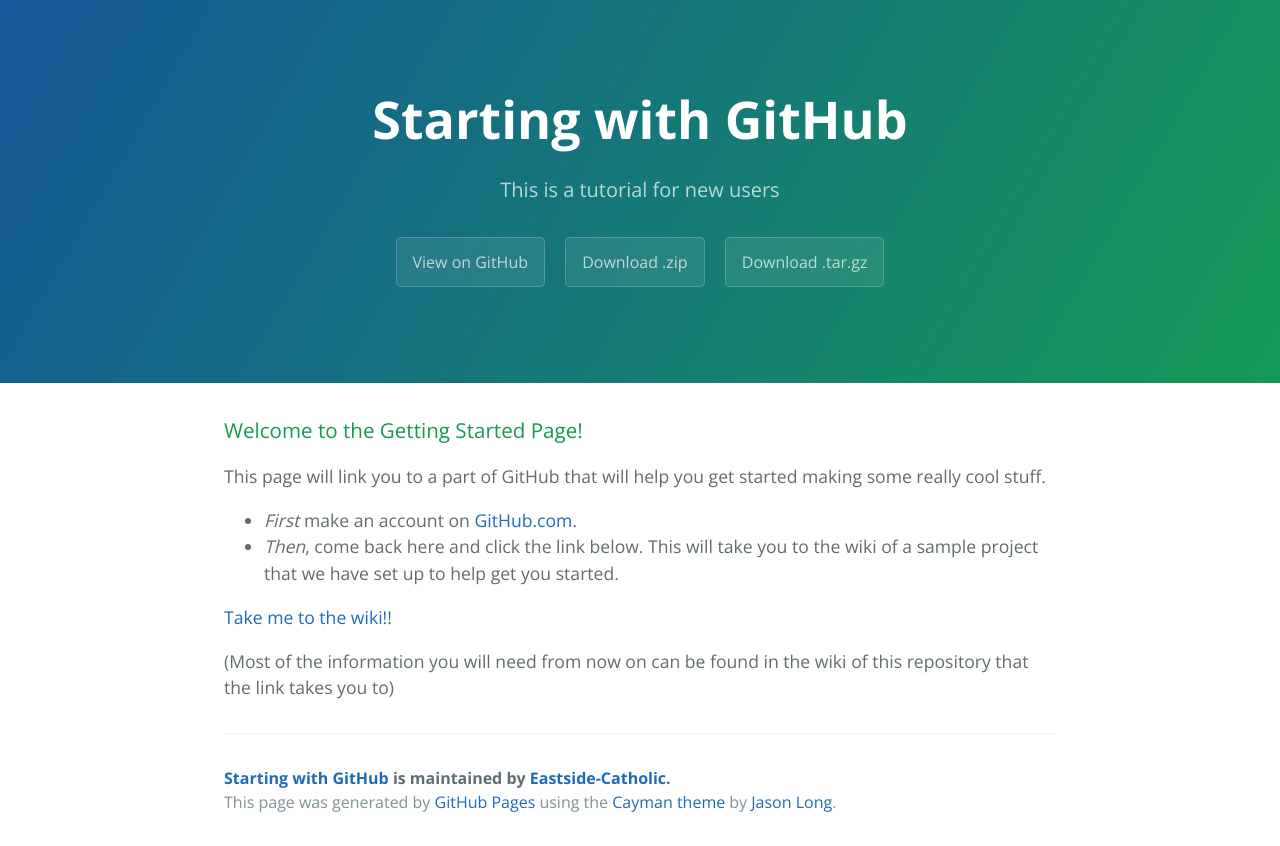
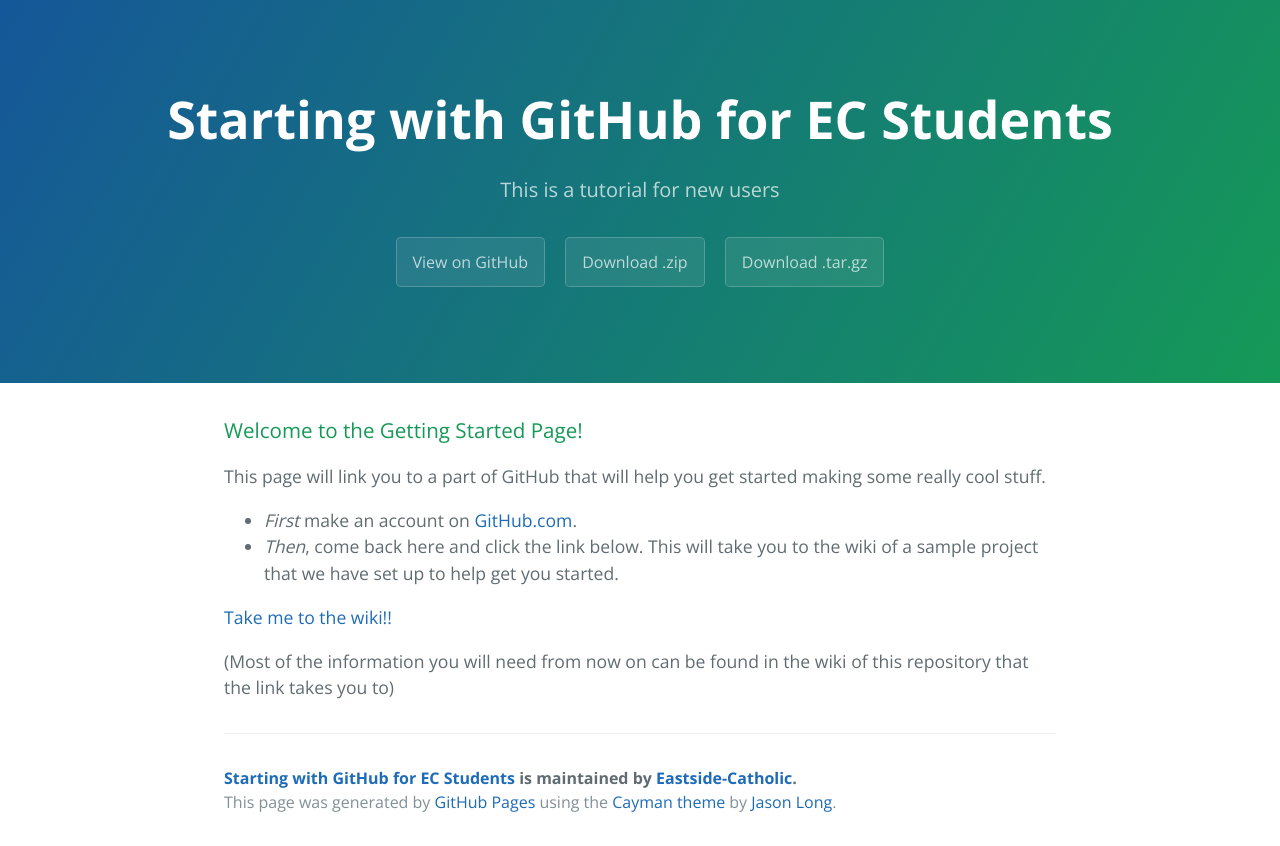
Before and after one commit to Eastside-Catholic/Tutorial, a plain HTML site: page index.html in a window 1280 px wide. Drawn offline with nearby package versions, Linux system fonts and the light colour scheme.

```diff
--- a/index.html
+++ b/index.html
@@ -2,7 +2,7 @@
 <html lang="en-us">
   <head>
     <meta charset="UTF-8">
-    <title>Starting with GitHub by Eastside-Catholic</title>
+    <title>Starting with GitHub for EC Students by Eastside-Catholic</title>
     <meta name="viewport" content="width=device-width, initial-scale=1">
     <link rel="stylesheet" type="text/css" href="stylesheets/normalize.css" media="screen">
     <link href='https://fonts.googleapis.com/css?family=Open+Sans:400,700' rel='stylesheet' type='text/css'>
@@ -11,7 +11,7 @@
   </head>
   <body>
     <section class="page-header">
-      <h1 class="project-name">Starting with GitHub</h1>
+      <h1 class="project-name">Starting with GitHub for EC Students</h1>
       <h2 class="project-tagline">This is a tutorial for new users</h2>
       <a href="https://github.com/Eastside-Catholic/Tutorial" class="btn">View on GitHub</a>
       <a href="https://github.com/Eastside-Catholic/Tutorial/zipball/master" class="btn">Download .zip</a>
@@ -36,7 +36,7 @@
 <p>(Most of the information you will need from now on can be found in the wiki of this repository that the link takes you to)</p>
 
       <footer class="site-footer">
-        <span class="site-footer-owner"><a href="https://github.com/Eastside-Catholic/Tutorial">Starting with GitHub</a> is maintained by <a href="https://github.com/Eastside-Catholic">Eastside-Catholic</a>.</span>
+        <span class="site-footer-owner"><a href="https://github.com/Eastside-Catholic/Tutorial">Starting with GitHub for EC Students</a> is maintained by <a href="https://github.com/Eastside-Catholic">Eastside-Catholic</a>.</span>
 
         <span class="site-footer-credits">This page was generated by <a href="https://pages.github.com">GitHub Pages</a> using the <a href="https://github.com/jasonlong/cayman-theme">Cayman theme</a> by <a href="https://twitter.com/jasonlong">Jason Long</a>.</span>
       </footer>
--- a/params.json
+++ b/params.json
@@ -1 +1 @@
-{"name":"Starting with GitHub","tagline":"This is a tutorial for new users","body":"### Welcome to the Getting Started Page!\r\n\r\nThis page will link you to a part of GitHub that will help you get started making some really cool stuff.\r\n* *First* make an account on [GitHub.com](https://github.com).\r\n* *Then*, come back here and click the link below. This will take you to the wiki of a sample project that we have set up to help get you started.\r\n\r\n[Take me to the wiki!!](https://github.com/Eastside-Catholic/Tutorial/wiki)\r\n\r\n(Most of the information you will need from now on can be found in the wiki of this repository that the link takes you to)\r\n","google":"","note":"Don't delete this file! It's used internally to help with page regeneration."}
+{"name":"Starting with GitHub for EC Students","tagline":"This is a tutorial for new users","body":"### Welcome to the Getting Started Page!\r\n\r\nThis page will link you to a part of GitHub that will help you get started making some really cool stuff.\r\n* *First* make an account on [GitHub.com](https://github.com).\r\n* *Then*, come back here and click the link below. This will take you to the wiki of a sample project that we have set up to help get you started.\r\n\r\n[Take me to the wiki!!](https://github.com/Eastside-Catholic/Tutorial/wiki)\r\n\r\n(Most of the information you will need from now on can be found in the wiki of this repository that the link takes you to)\r\n","google":"","note":"Don't delete this file! It's used internally to help with page regeneration."}
```
